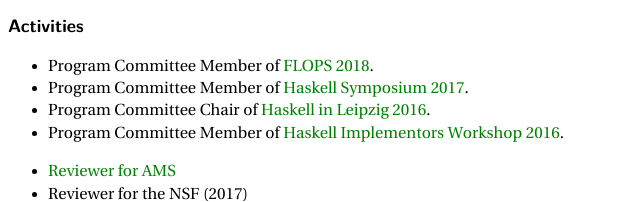
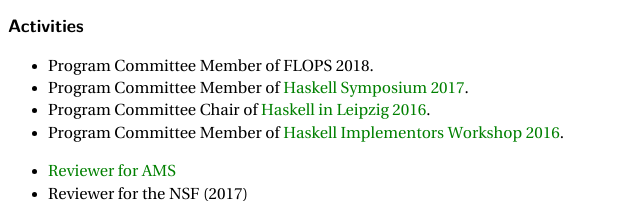
Before and after one commit to nomeata/upenn-homepage, a plain HTML site: page index.html in a window 1280 px wide. Shown: the part 799-1001 px from the top of the page, 332-972 px from the left. Drawn offline with Linux system fonts and the light colour scheme.

Commit message:
Remove wrong FLOPS link

```diff
--- a/index.html
+++ b/index.html
@@ -64,7 +64,7 @@
    </p>
    <h2>Activities</h2>
    <ul>
-   <li>Program Committee Member of <a href="http://www.info.kochi-tech.ac.jp/FLOPS2016/">FLOPS 2018</a>.</li>
+   <li>Program Committee Member of FLOPS 2018.</li>
    <li>Program Committee Member of <a href="https://www.haskell.org/haskell-symposium/2017/index.html">Haskell Symposium 2017</a>.</li>
    <li>Program Committee Chair of <a href="http://hal2016.haskell.org/">Haskell in Leipzig 2016</a>.</li>
    <li>Program Committee Member of <a href="http://conf.researchr.org/track/icfp-2016/hiw-2016-papers">Haskell Implementors Workshop 2016</a>.</li>
```
